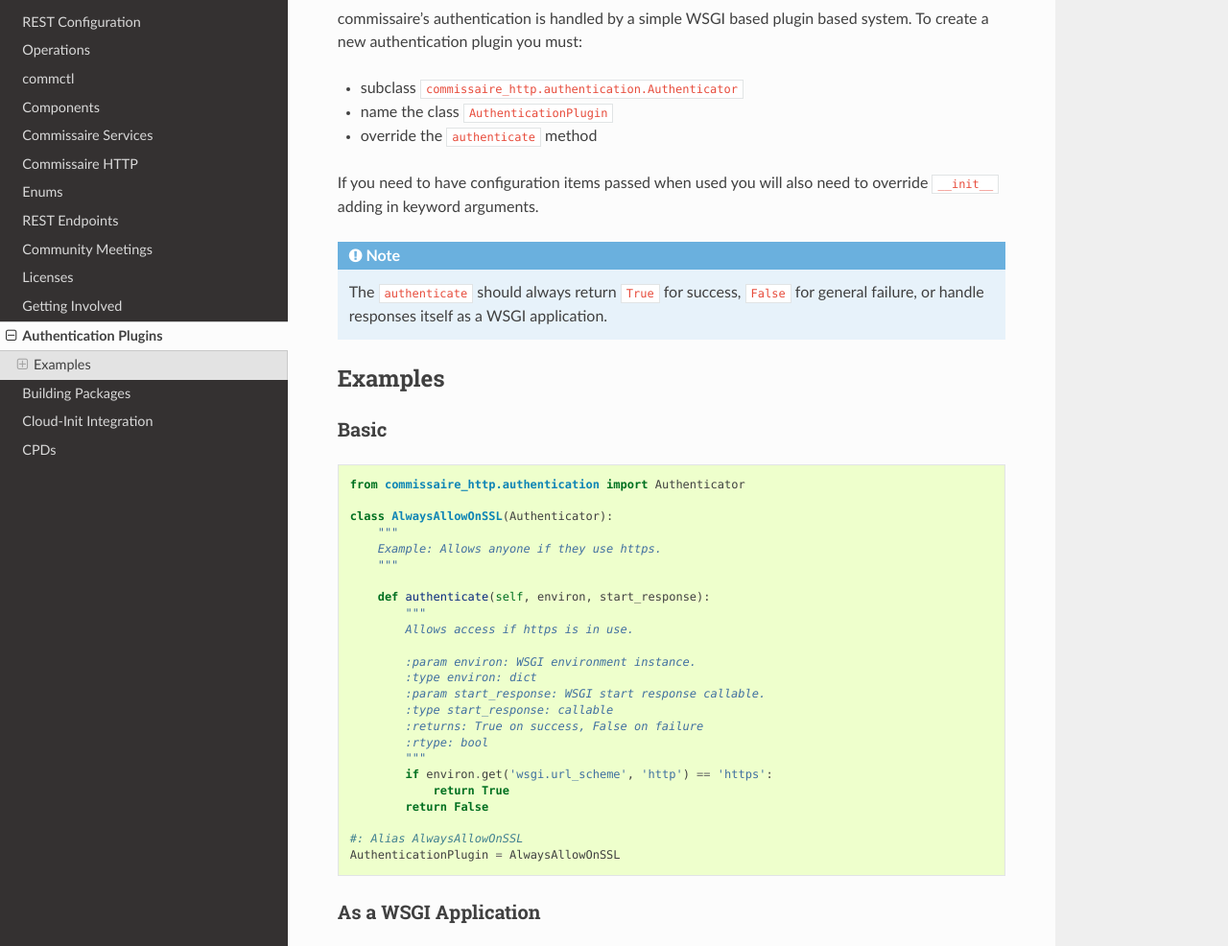
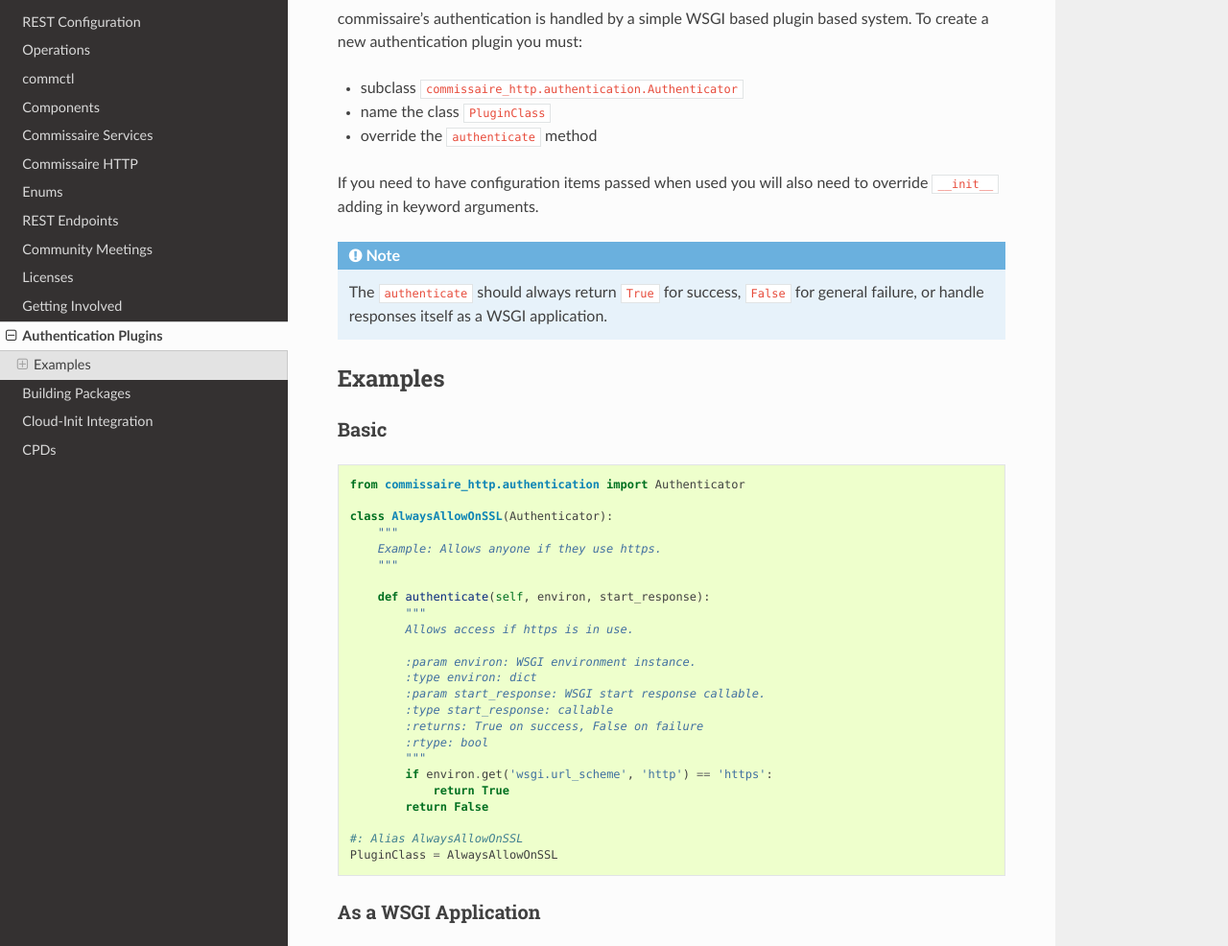
Before and after one commit to projectatomic/commissaire, a Sphinx documentation site: the page built from doc/authentication_devel.rst, in a window 1280 px wide and 1400 px high. Shown: the part 152-1138 px from the top of the window at 96% size. Built offline with Sphinx 7.4.7 and the Read the Docs theme 2.0.0, drawn with Linux system fonts in a browser that asks for light colours; pages that are not in the unit, such as notebooks, are missing from menus; some of the changed text lies outside the part shown.

Commit message:
doc: Update "Authentication Plugins" page.
The class should now be named PluginClass instead of
AuthenticationClass.

```diff
--- a/doc/authentication_devel.rst
+++ b/doc/authentication_devel.rst
@@ -7,7 +7,7 @@ commissaire's authentication is handled by a simple WSGI based
 plugin based system. To create a new authentication plugin you must:
 
 - subclass ``commissaire_http.authentication.Authenticator``
-- name the class ``AuthenticationPlugin``
+- name the class ``PluginClass``
 - override the ``authenticate`` method
 
 If you need to have configuration items passed when used you will also need to
@@ -50,7 +50,7 @@ Basic
             return False
 
     #: Alias AlwaysAllowOnSSL
-    AuthenticationPlugin = AlwaysAllowOnSSL
+    PluginClass = AlwaysAllowOnSSL
 
 
 As a WSGI Application
@@ -83,7 +83,7 @@ As a WSGI Application
             return [bytes('Whiiiiieee', 'utf8')]
 
     #: Alias AlwaysAllowOnSSL
-    AuthenticationPlugin = AlwaysAllowOnSSL
+    PluginClass = AlwaysAllowOnSSL
 
 
 Real Code
```
